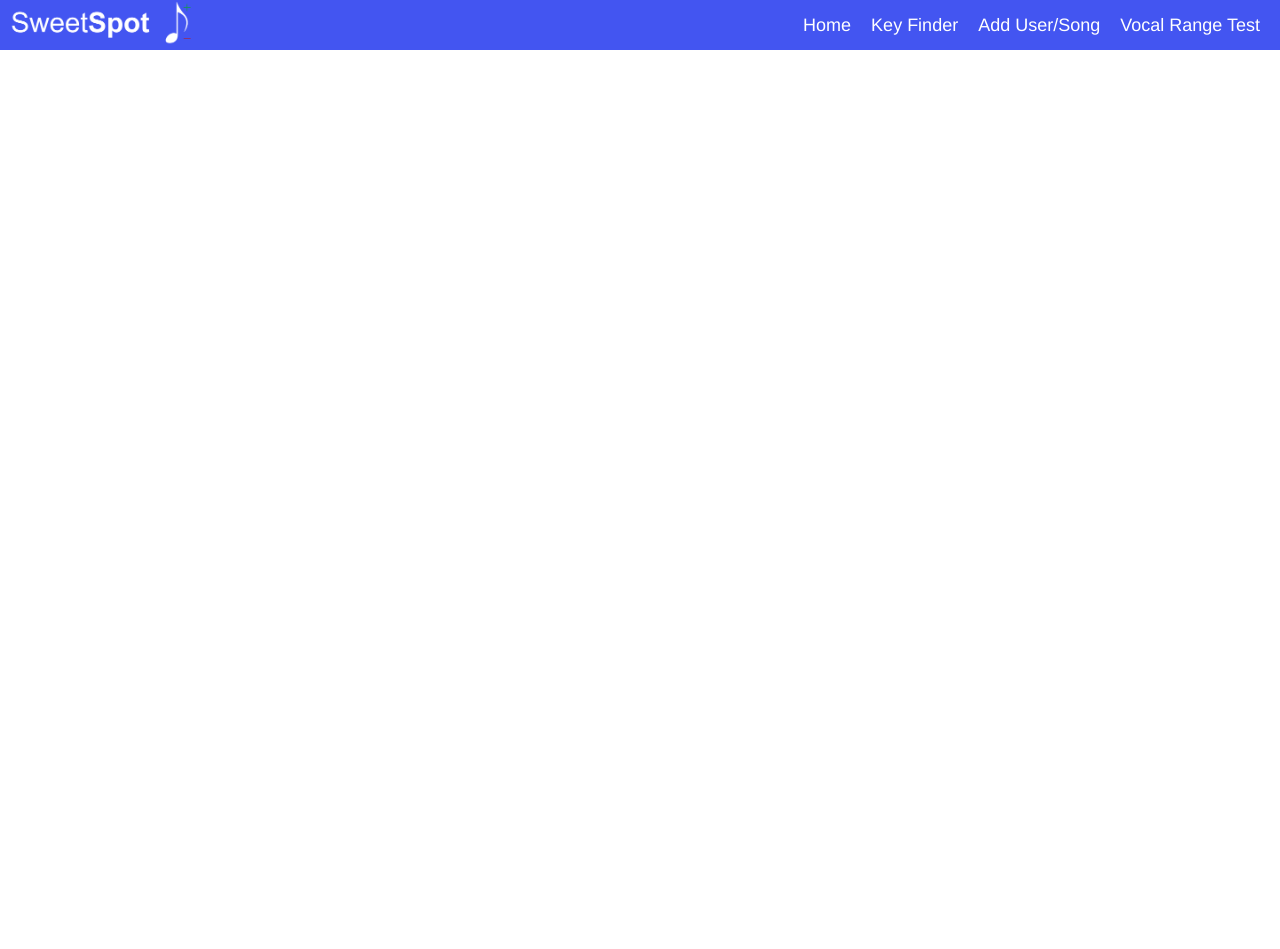
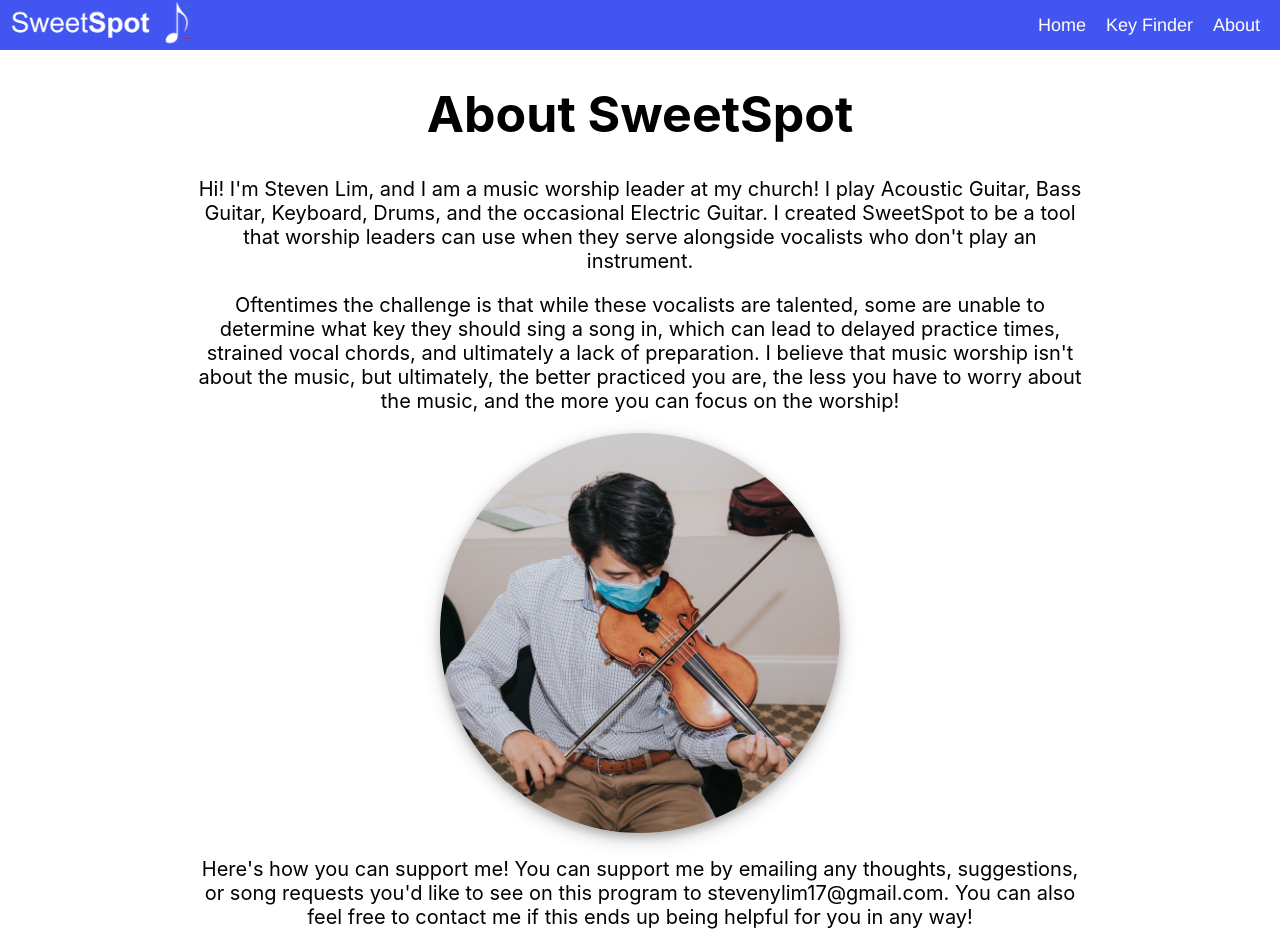
Before and after one commit to SlimPortfolio/Key-Finder, a React (Create React App) app: page /about in a window 1280 px wide. Before the commit the page ends 800 px from the top, so only its background shows below. Built offline with nearby package versions, Linux system fonts and the light colour scheme.

Commit message:
created about page and filled out info

```diff
--- a/src/App.js
+++ b/src/App.js
@@ -1,11 +1,10 @@
 import logo from "./logo.svg";
 import KeyCalculator from "./components/key-calculator";
-import Search from "./components/dropdown-search";
-import SearchSelect from "./components/search-select-results";
 import { BrowserRouter, Route, Routes } from "react-router-dom";
 import Home from "./components/home";
 import Header from "./components/header";
 import "./styles/styles.css";
+import About from "./components/about";
 function App() {
   return (
     <div>
@@ -14,8 +13,7 @@ function App() {
         <Routes>
           <Route path="/" element={<Home />}></Route>
           <Route path="/key-finder" element={<KeyCalculator />}></Route>
-          <Route path="/search" element={<Search />}></Route>
-          <Route path="/search-bar" element={<SearchSelect />}></Route>
+          <Route path="/about" element={<About />}></Route>
         </Routes>
       </BrowserRouter>
     </div>
--- /dev/null
+++ b/src/components/about.js
@@ -0,0 +1,33 @@
+import "../styles/styles.css";
+import ProPic from "../images/slim-image.jpg";
+
+export default function About() {
+  return (
+    <div className="about-container">
+      <h1 className="title">About SweetSpot</h1>
+      <p>
+        Hi! I'm Steven Lim, and I am a music worship leader at my church! I play
+        Acoustic Guitar, Bass Guitar, Keyboard, Drums, and the occasional
+        Electric Guitar. I created SweetSpot to be a tool that worship leaders
+        can use when they serve alongside vocalists who don't play an
+        instrument.
+      </p>
+      <p>
+        Oftentimes the challenge is that while these vocalists are talented,
+        some are unable to determine what key they should sing a song in, which
+        can lead to delayed practice times, strained vocal chords, and
+        ultimately a lack of preparation. I believe that music worship isn't
+        about the music, but ultimately, the better practiced you are, the less
+        you have to worry about the music, and the more you can focus on the
+        worship!
+      </p>
+      <img src={ProPic}></img>
+      <p>
+        Here's how you can support me! You can support me by emailing any
+        thoughts, suggestions, or song requests you'd like to see on this
+        program to stevenylim17@gmail.com. You can also feel free to contact me
+        if this ends up being helpful for you in any way!
+      </p>
+    </div>
+  );
+}
--- a/src/components/header.js
+++ b/src/components/header.js
@@ -15,11 +15,8 @@ export default function Header() {
         <Link to="/key-finder" className="header-link">
           Key Finder
         </Link>
-        <Link to="/key-finder" className="header-link">
-          Add User/Song
-        </Link>
-        <Link to="/search-bar" className="header-link">
-          Vocal Range Test
+        <Link to="/about" className="header-link">
+          About
         </Link>
       </div>
     </div>
--- a/src/components/key-calculator.js
+++ b/src/components/key-calculator.js
@@ -240,9 +240,9 @@ export default function KeyCalculator() {
   });
   return (
     <div className="calculator-container">
-      <h1>Key Finder</h1>
+      <h1 className="title">Key Finder</h1>
       <div className="calculator-solution-container">
-        <p>
+        <p className="description">
           Please Select a vocalist and a song, then hit the submit button to see
           the recommended key.
         </p>
--- a/src/styles/styles.css
+++ b/src/styles/styles.css
@@ -71,7 +71,7 @@
   border-radius: 10px;
   background-color: #ececec;
   margin: auto;
-  width: 50%;
+  width: 450px;
   height: 100%;
   padding-top: 1%;
   padding-right: 5%;
@@ -86,10 +86,11 @@
   color: white;
   /* background-color: #ff8c00; */
   padding-bottom: 1px;
-  padding-left: 3px;
-  padding-right: 3px;
+  padding-left: 5px;
+  padding-right: 5px;
   font-weight: bold;
   border-radius: 3px;
+  font-size: 24px;
   /* vertical-align: middle; */
 }
 
@@ -98,20 +99,26 @@
 }
 
 .solution-song {
+  font-size: 36px;
+}
+
+.solution-text {
   font-size: 24px;
 }
 
 .calculator-dropdown {
-  width: 250px;
+  width: 375px;
+  font-size: 22px;
 }
 
 .search-bar {
-  width: 250px;
+  width: 375px;
   box-sizing: border-box;
+  font-size: 22px;
 }
 
 .search-bar-results {
-  width: 250px;
+  width: 375px;
   background-color: wheat;
   position: relative;
   z-index: 100;
@@ -120,8 +127,10 @@
 
 .search-bar-results-shown {
   display: block;
-  width: 250px;
+  width: 375px;
+  max-height: 250px;
   background-color: white;
+  overflow-y: scroll;
   position: absolute;
   top: 0px;
   box-shadow: 0 4px 8px 0 rgba(0, 0, 0, 0.2), 0 6px 20px 0 rgba(0, 0, 0, 0.19);
@@ -134,6 +143,12 @@
   flex-direction: column;
 }
 
+.search-bar-item {
+  text-align: left;
+  padding-left: 5px;
+  font-size: 22px;
+}
+
 .search-bar-item:hover {
   background-color: rgb(207, 207, 207);
   cursor: pointer;
@@ -142,5 +157,35 @@
   flex-grow: 0;
   justify-content: center;
   align-items: center;
-  width: 250px;
+  width: 150px;
+  font-size: 22px;
 }
+
+.calculator-container label {
+  font-size: 22px;
+  margin-bottom: 5px;
+}
+
+.title {
+  font-size: 50px;
+}
+
+.description {
+  font-size: 18px;
+}
+
+.about-container {
+  text-align: center;
+  margin-left: 15%;
+  margin-right: 15%;
+}
+
+.about-container img {
+  width: 400px;
+  border-radius: 50%;
+  box-shadow: 0 4px 8px 0 rgba(0, 0, 0, 0.2), 0 6px 20px 0 rgba(0, 0, 0, 0.19);
+}
+
+.about-container p {
+  font-size: 20px;
+}
```
Also changed, not shown: src/images/slim-image.jpg (added).
